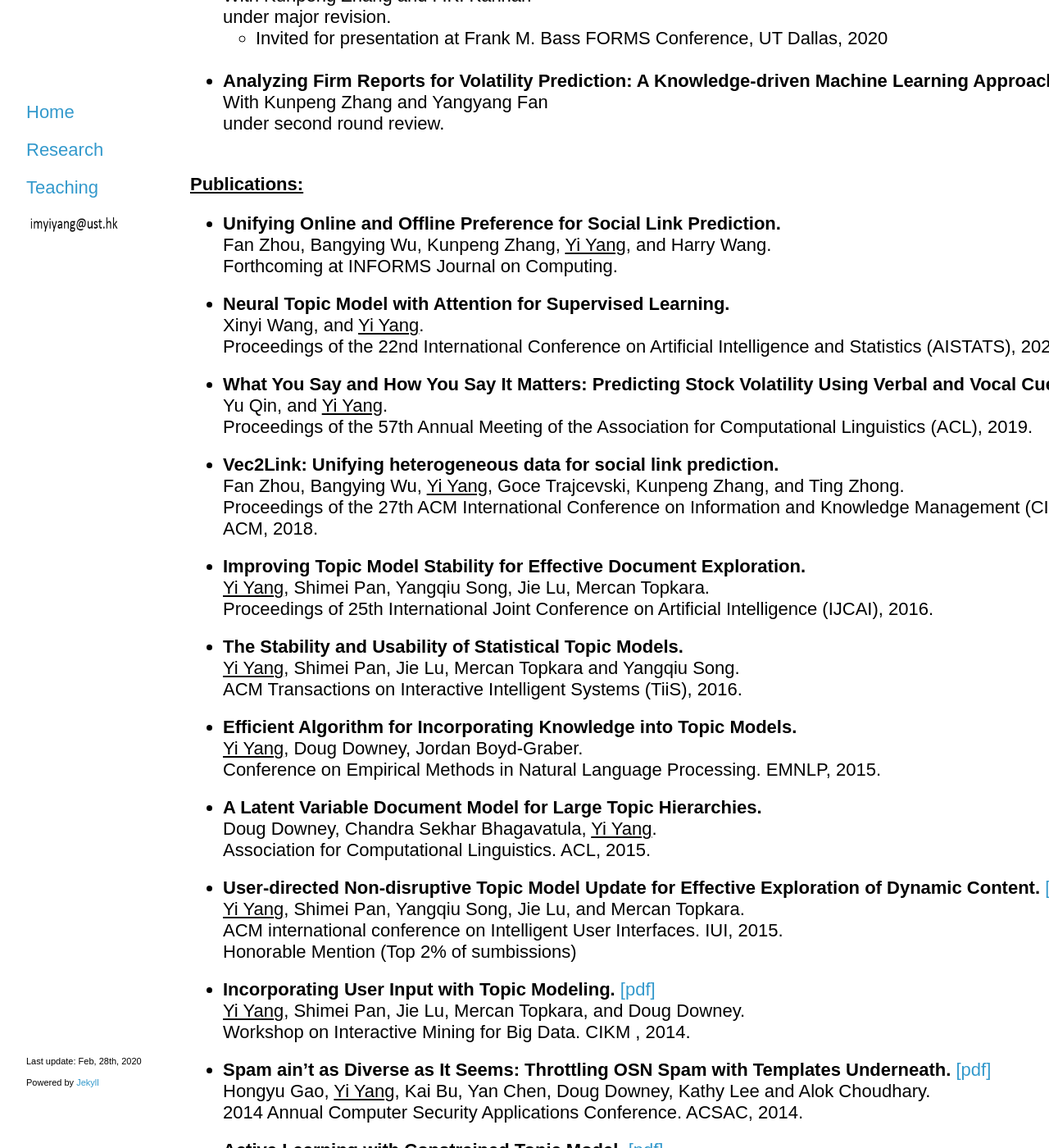
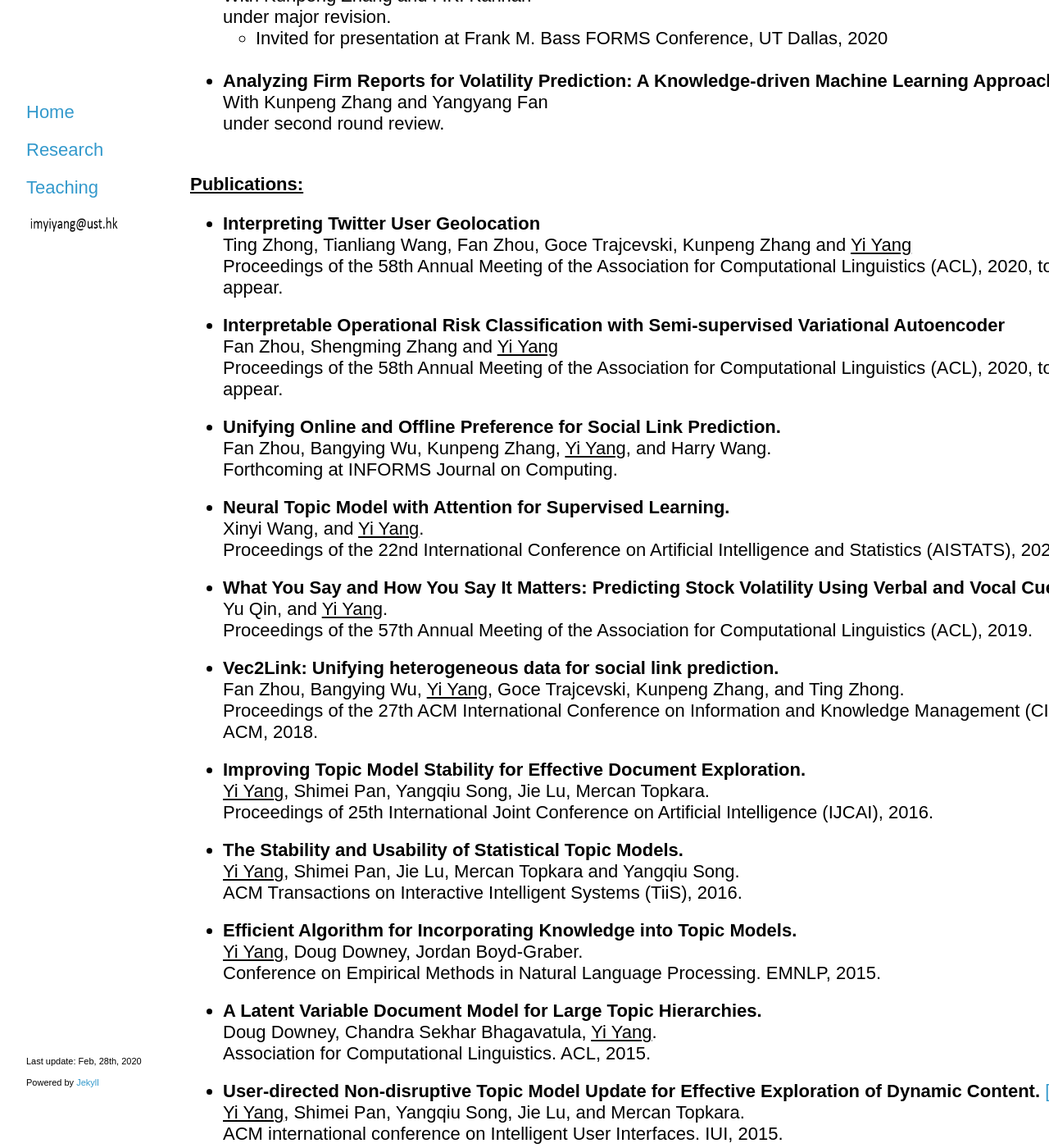
Before and after one commit to yya518/yya518.github.io, a Jekyll site: the page built from research.md, in a window 1280 px wide and 1400 px high, scrolled down 229 px. Shown: the whole window at 82% size. Built offline with Jekyll 4.4.1, drawn with Linux system fonts in a browser that asks for light colours; some of the changed text lies outside the part shown.

Commit message:
add acl2020

```diff
--- a/research.md
+++ b/research.md
@@ -10,17 +10,25 @@ title: research
 <b> <u> Papers Under Review: </u></b>
 
 + <b> Identifying Market Structure: A Deep Network Representation Learning of Social Engagement. </b> <br>
-With Kunpeng Zhang and P.K. Kannan<br>
+ With Kunpeng Zhang and P.K. Kannan<br>
 under major revision. <br>
    + Invited for presentation at Frank M. Bass FORMS Conference, UT Dallas, 2020<br><br>
 
 
 + <b> Analyzing Firm Reports for Volatility Prediction: A Knowledge-driven Machine Learning Approach. </b> <br>
-With Kunpeng Zhang and Yangyang Fan<br>
+ With Kunpeng Zhang and Yangyang Fan<br>
 under second round review.<br><br>
 
 
 <b> <u>Publications: </u> </b>
+
++ <b> Interpreting Twitter User Geolocation </b> <br>
+Ting Zhong, Tianliang Wang, Fan Zhou, Goce Trajcevski, Kunpeng Zhang and <u>Yi Yang</u> <br>
+Proceedings of the 58th Annual Meeting of the Association for Computational Linguistics (ACL), 2020, to appear.<br>
+
++ <b> Interpretable Operational Risk Classification with Semi-supervised Variational Autoencoder </b> <br>
+Fan Zhou, Shengming Zhang and <u> Yi Yang </u> <br>
+Proceedings of the 58th Annual Meeting of the Association for Computational Linguistics (ACL), 2020, to appear.<br>
 
 + <b>Unifying Online and Offline Preference for Social Link Prediction.</b> <br>
 Fan Zhou, Bangying Wu, Kunpeng Zhang, <u>Yi Yang</u>, and Harry Wang. <br>
```
Also changed, not shown: other parts of research.md (+5 -4 lines).
